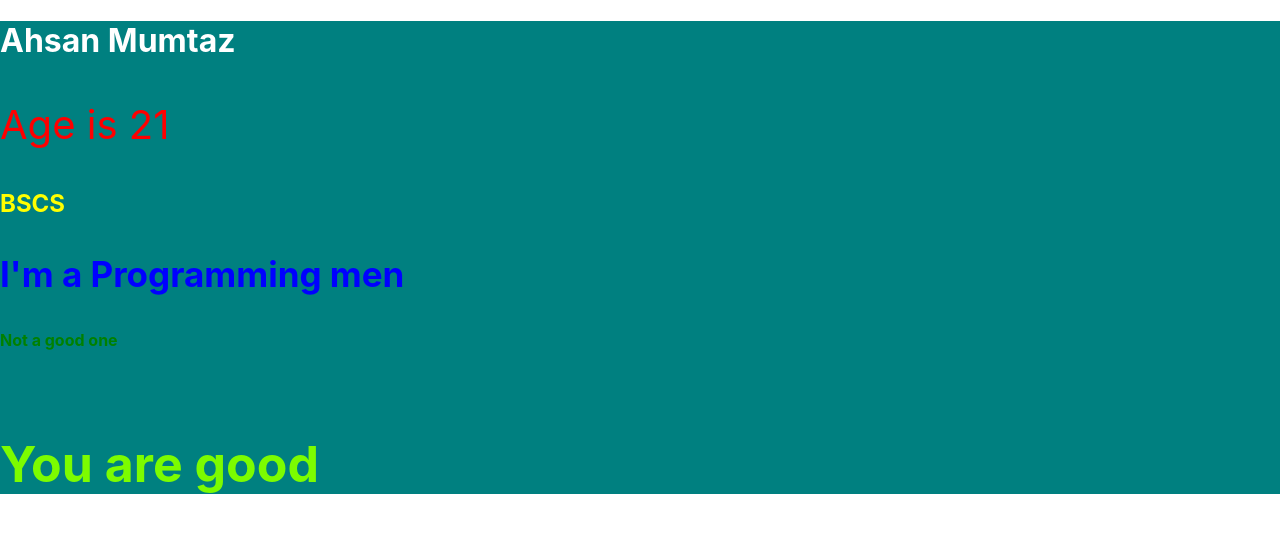
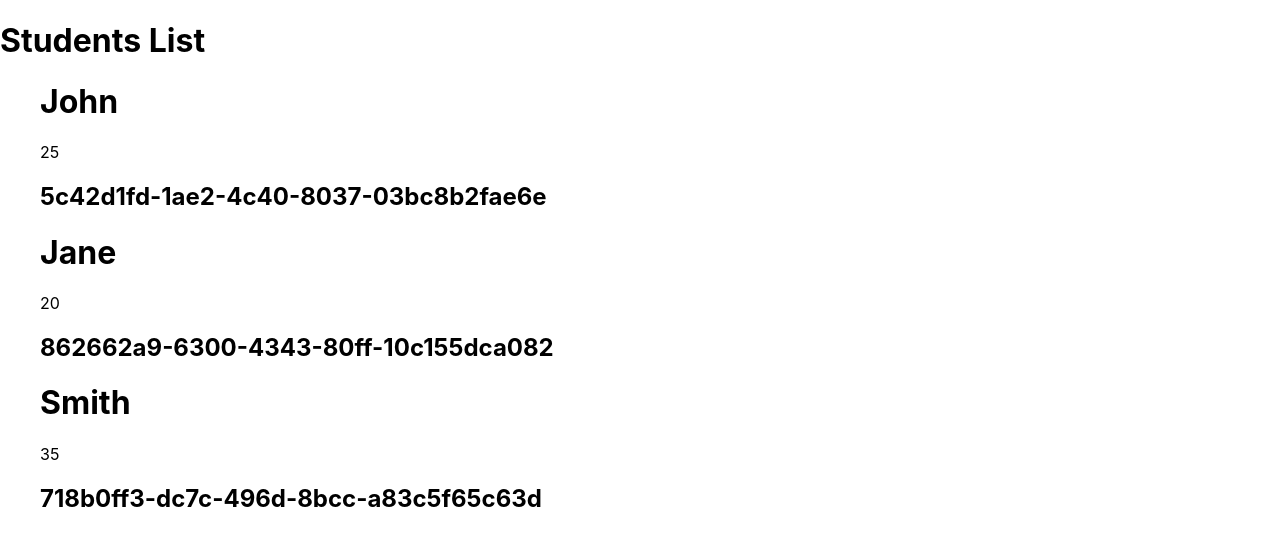
Before and after one commit to ahsan1800411/react-app, a React (Create React App) app: page / in a window 1280 px wide. Shown: the top 546 px of the page. Built offline with nearby package versions, Linux system fonts and the light colour scheme.

Commit message:
Initial Commit

```diff
--- a/src/App.js
+++ b/src/App.js
@@ -1,19 +1,15 @@
 import React from 'react';
 import './App.css';
-import Styling from './components/Styling';
-// import HookComponent from './components/HookComponent';
-// import ToggleDisplay from './components/ToggleDisplay';
-// import ClassComponent from './components/ClassComponent';
-// import Rendering from './components/Rendering';
+import List from './components/List';
+// import Props from './components/Props';
+// import DefaultProps from './components/DefaultProps';
 
 function App() {
   return (
     <>
-      {/* <ClassComponent /> */}
-      {/* <HookComponent /> */}
-      {/* <ToggleDisplay /> */}
-      {/* <Rendering /> */}
-      <Styling />
+      {/* <DefaultProps age={22} /> */}
+      {/* <Props name={55} age={21} /> */}
+      <List />
     </>
   );
 }
--- /dev/null
+++ b/src/components/DefaultProps.js
@@ -0,0 +1,13 @@
+export default function DefaultProps({ name, age }) {
+  return (
+    <div>
+      <h1>{name}</h1>
+      <h2>{age}</h2>
+    </div>
+  );
+}
+
+DefaultProps.defaultProps = {
+  name: 'Ali',
+  age: 26,
+};
--- /dev/null
+++ b/src/components/List.js
@@ -0,0 +1,42 @@
+import { v4 as uuidv4 } from 'uuid';
+
+function List() {
+  const students = [
+    {
+      name: 'John',
+      id: uuidv4(),
+      age: 25,
+    },
+    {
+      name: 'Jane',
+      id: uuidv4(),
+      age: 20,
+    },
+    {
+      name: 'Smith',
+      id: uuidv4(),
+      age: 35,
+    },
+  ];
+
+  return (
+    <div>
+      <h1>Students List</h1>
+      <ul>
+        {/* {students.map((student) => {
+          return <h1 key={student.id}>{student.name}</h1>;
+        })} */}
+
+        {students.map((student, index) => (
+          <div key={student.id}>
+            <h1>{student.name}</h1>
+            <p>{student.age}</p>
+            <h2>{student.id}</h2>
+          </div>
+        ))}
+      </ul>
+    </div>
+  );
+}
+
+export default List;
--- /dev/null
+++ b/src/components/Props.js
@@ -0,0 +1,15 @@
+import React from 'react';
+import PropTypes from 'prop-types';
+
+export default function Props({ name, age }) {
+  return (
+    <div>
+      <h1>{name}</h1>
+    </div>
+  );
+}
+
+Props.propTypes = {
+  name: PropTypes.string.isRequired,
+  age: PropTypes.number,
+};
--- a/src/components/Styling.js
+++ /dev/null
@@ -1,20 +0,0 @@
-import styles from './Styling.module.css';
-
-function Styling() {
-  const name = {
-    fontSize: '40px',
-    color: 'red',
-  };
-  return (
-    <div style={{ backgroundColor: 'teal' }}>
-      <h1 style={{ color: 'white' }}>Ahsan Mumtaz</h1>
-      <p style={name}>Age is 21</p>
-      <h2 className='text-class'>BSCS</h2>
-      <h3 className='programming'>I'm a Programming men </h3>
-      <h4 className={styles.success}>Not a good one</h4>
-      <h5 className={styles.error}>You are good</h5>
-    </div>
-  );
-}
-
-export default Styling;
--- a/src/components/Styling.module.css
+++ /dev/null
@@ -1,8 +0,0 @@
-.success {
-  color: green;
-}
-
-.error {
-  color: lawngreen;
-  font-size: 50px;
-}
```
Also changed, not shown: src/components/ClassComponent.js (deleted, +0 -37 lines), src/components/HookComponent.js (deleted, +0 -30 lines), src/components/Rendering.js (deleted, +0 -13 lines), src/components/ToggleDisplay.js (deleted, +0 -14 lines).
